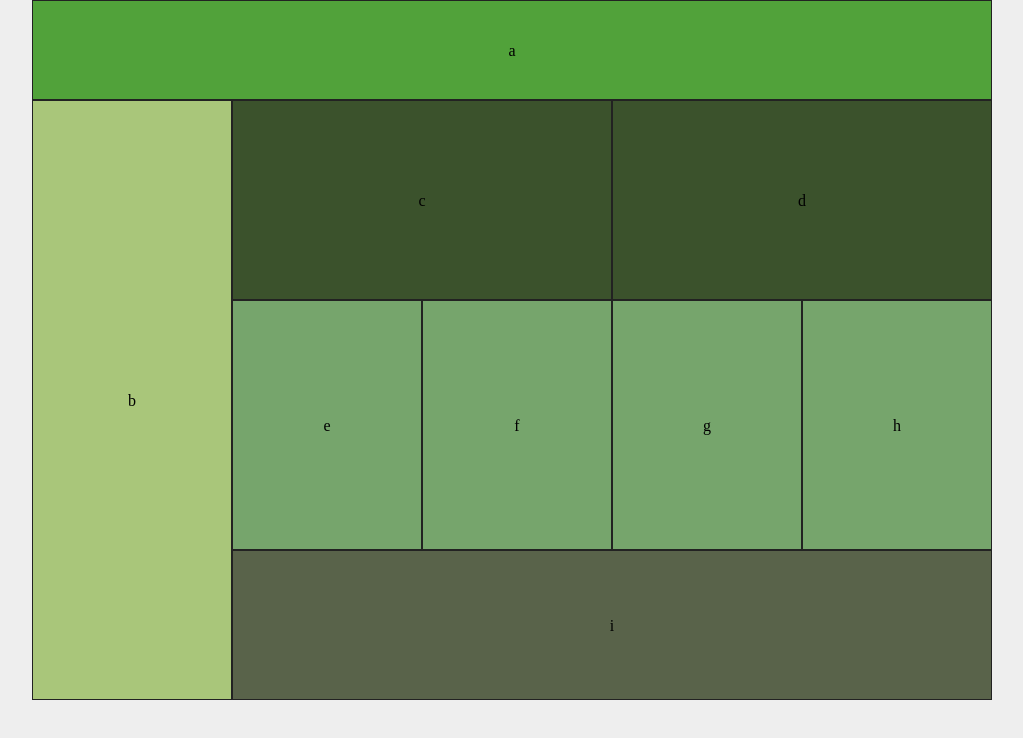
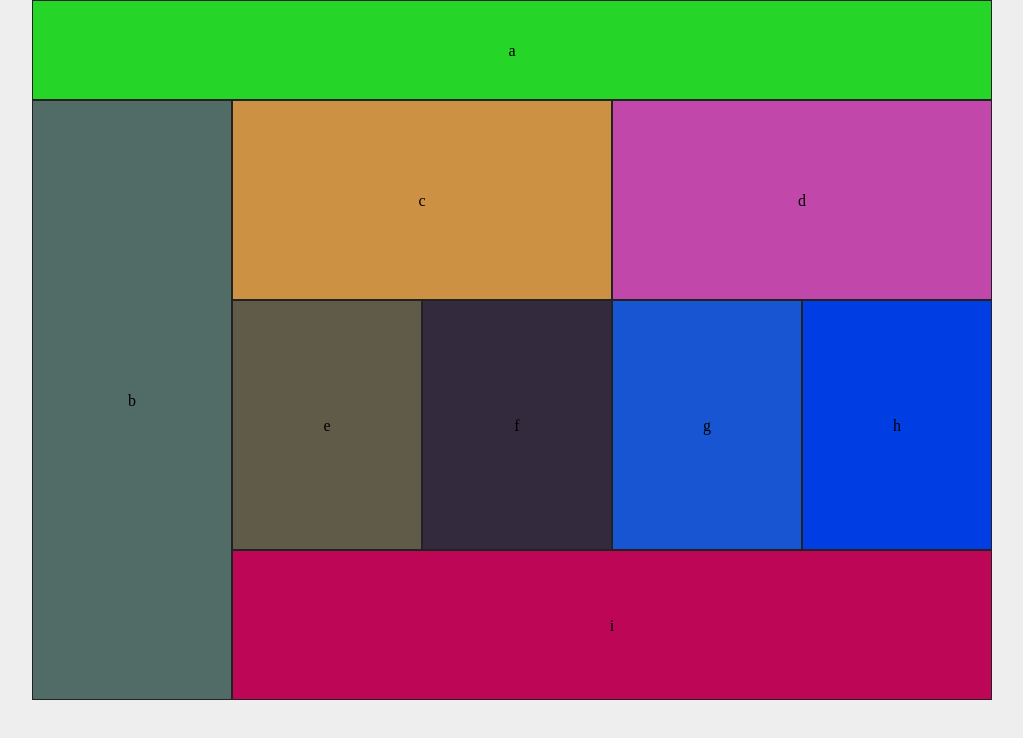
Before and after one commit to MarishaHoza/lab-01, a plain HTML site: page index.html in a window 1280 px wide. Shown: the whole page, without its empty margins (128-1151 px from the left). Drawn offline with nearby package versions, Linux system fonts and the light colour scheme.

Commit message:
finished color switching

```diff
--- a/js/app.js
+++ b/js/app.js
@@ -1,5 +1,47 @@
 'use strict';
 
+let randomRGB = () => {
+  return (Math.floor(Math.random() * 255));
+}
+
+let makeNewColor = () => `rgb(${randomRGB()}, ${randomRGB()}, ${randomRGB()})`
+
+let desktopColorsSet = false;
+let mobileColorsSet = false;
+let breakPoint = 768;
+
 $(function(){
+  let elements = [];
+  elements.push($('.nav-bar'));
+  elements.push($('.details'));
+  $('.content-holder').children().each(function(){
+    elements.push($(this));
+  })
+  elements.push($('.main-footer'));
 
+  function makeItColorful(){
+    for(var i = 0; i < elements.length; i++){
+      elements[i].css('background-color', makeNewColor());
+    }
+  }
+
+  if ($(window).width() > breakPoint){
+    makeItColorful();
+    desktopColorsSet = true;
+  } else if ($(window).width() <= breakPoint){
+    makeItColorful();
+    mobileColorsSet = true;
+  }
+
+  $(window).on('resize', function(){
+    if ( $(this).width() > breakPoint && desktopColorsSet === false ){
+      mobileColorsSet = false;
+      makeItColorful();
+      desktopColorsSet = true;
+    } else if ( $(this).width() <= breakPoint && mobileColorsSet === false){
+      desktopColorsSet = false;
+      makeItColorful();
+      mobileColorsSet = true;
+    }
+  });
 })
--- a/styles/modules.css
+++ b/styles/modules.css
@@ -23,12 +23,28 @@
   background-color: rgb(41, 190, 235);
 }
 
+.main-content:nth-child(2){
+  background-color: rgb(10, 138, 177);
+}
+
 .content-box {
   float: left;
   width: 50%;
   height: 250px;
   line-height: 250px;
   background-color: rgb(191, 231, 244);
+}
+
+.content-box:nth-child(2) {
+  background-color: rgb(131, 163, 173);
+}
+
+.content-box:nth-child(3) {
+  background-color: rgb(99, 170, 194);
+}
+
+.content-box:nth-child(4) {
+  background-color: rgb(37, 63, 72);
 }
 
 .main-footer {
@@ -63,11 +79,27 @@
     background-color: rgb(59, 82, 44);
   }
 
+  .main-content:nth-child(2){
+    background-color: rgb(17, 79, 19);
+  }
+
   .content-box {
     width: 25%;
     height: 250px;
     line-height: 250px;
     background-color: rgb(118, 165, 108);
+  }
+
+  .content-box:nth-child(2) {
+    background-color: rgb(74, 104, 67);
+  }
+
+  .content-box:nth-child(3) {
+    background-color: rgb(94, 160, 79);
+  }
+
+  .content-box:nth-child(4) {
+    background-color: rgb(72, 116, 62);
   }
 
   .main-footer {
```
Also changed, not shown: 1 other file.
